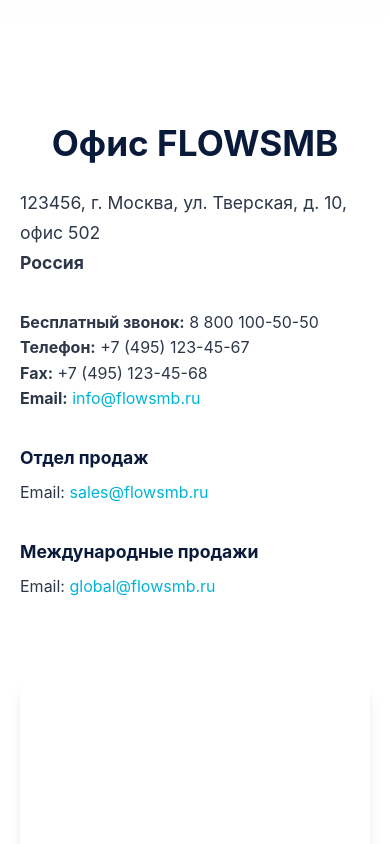
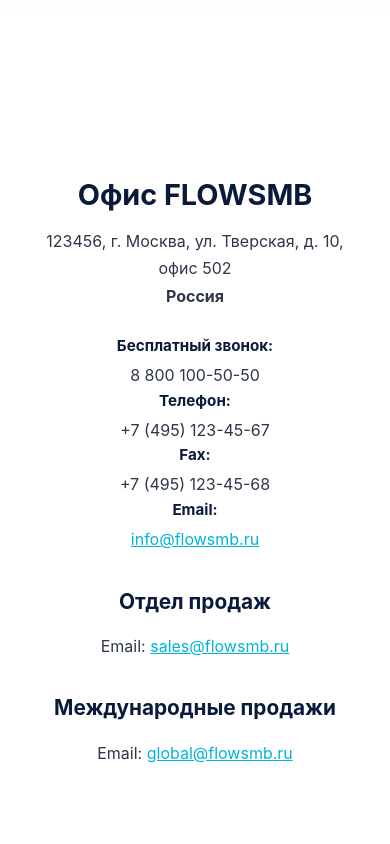
Before and after one commit to Dr0wsyC0der/flowsmb_web, a plain HTML site: page contacts.html in a window 390 px wide. Shown: the part 1740-2584 px from the top of the page. Drawn offline with Linux system fonts and the light colour scheme.

Commit message:
minor changes

```diff
--- a/style.css
+++ b/style.css
@@ -1641,7 +1641,6 @@
 }
 
 @media (max-width: 900px) {
-    /* Показываем бургер */
     .mobile-toggle {
         display: flex;
         flex-direction: column;
@@ -1649,7 +1648,6 @@
         justify-content: center;
     }
 
-    /* Меню: выезжает сверху, прокрутка, тень */
     .nav-menu {
         position: fixed;
         top: 70px;
@@ -1693,7 +1691,6 @@
         box-sizing: border-box;
     }
 
-    /* Последний пункт — без нижней границы */
     .nav-menu a:last-child,
     .nav-menu .btn-demo {
         border-bottom: none !important;
@@ -1707,7 +1704,6 @@
         padding-left: 2.5rem !important;
     }
 
-    /* Активный пункт */
     .nav-menu a.active {
         color: var(--accent) !important;
         font-weight: 600 !important;
@@ -1758,12 +1754,10 @@
         padding-left: 3.5rem !important;
     }
 
-    /* Блокируем скролл страницы при открытом меню */
     body.menu-open {
         overflow: hidden;
     }
 
-    /* Убираем hover-эффекты ссылок в футере */
     .footer a:hover {
         transform: none;
     }
@@ -1824,6 +1818,52 @@
 
     .section h2 {
         font-size: 1.8rem;
+    }
+
+    .contact-details {
+        text-align: center !important;
+        padding: 2rem 1.5rem !important;
+    }
+
+    .contact-details h2,
+    .contact-details h3 {
+        text-align: center;
+        margin: 1.5rem auto 1rem !important;
+        font-size: 1.8rem !important;
+    }
+
+    .contact-details h3 {
+        font-size: 1.3rem !important;
+        margin-top: 2rem !important;
+    }
+
+    .contact-address {
+        margin: 1rem auto !important;
+        font-size: 1rem !important;
+        line-height: 1.7 !important;
+    }
+
+    .contact-info-item {
+        margin: 1.5rem auto !important;
+        text-align: center !important;
+        max-width: 320px;
+    }
+
+    .contact-info-item strong {
+        display: block;
+        margin-bottom: 0.3rem;
+        font-size: 0.95rem;
+        color: var(--primary);
+    }
+
+    .contact-info-item br {
+        display: none;
+    }
+
+    .contact-info-item a {
+        color: var(--accent) !important;
+        text-decoration: underline;
+        word-break: break-word;
     }
 
     .contact-map-grid {
```
